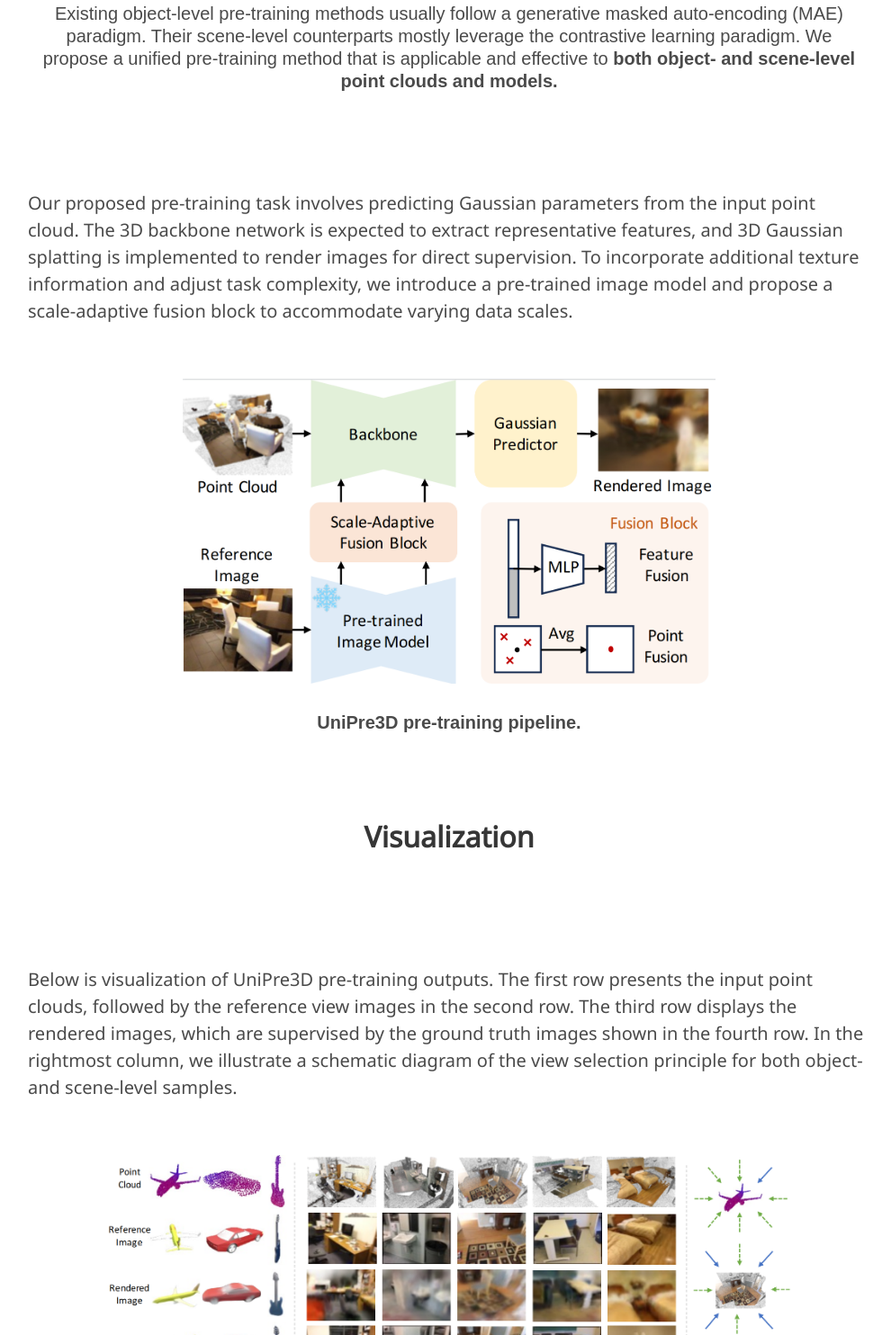
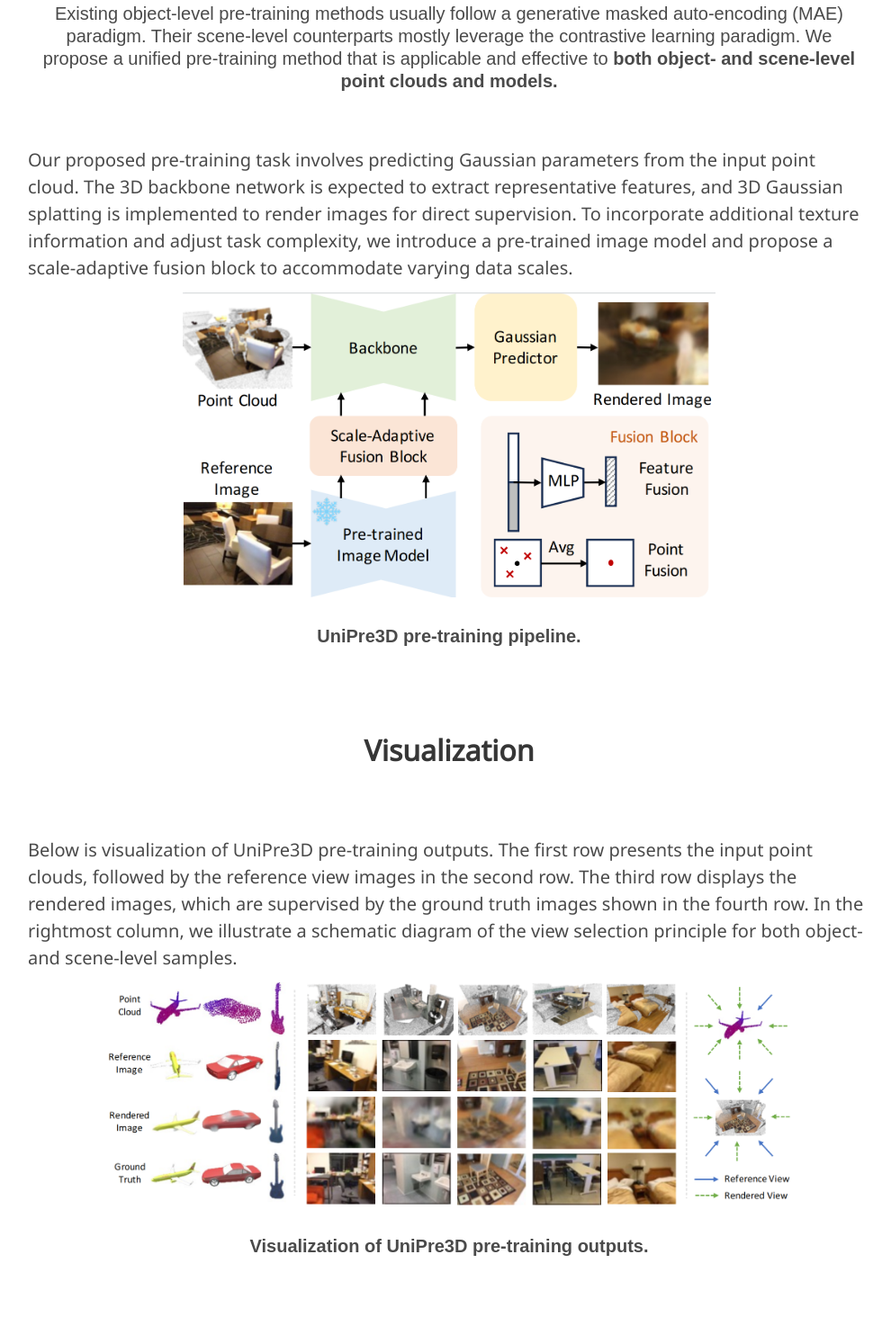
Before and after one commit to IVG-YanranZhang/UniPre3D, a plain HTML site: page index.html in a window 1280 px wide. Shown: the part 1541-3025 px from the top of the page at 90% size, without its empty margins (141-1131 px from the left). Drawn offline with nearby package versions, Linux system fonts and the light colour scheme; some icons are missing; a web font is replaced by a local one.

Commit message:
Update index.html

```diff
--- a/index.html
+++ b/index.html
@@ -221,7 +221,7 @@
   </div>
 </section>
 
-<section class="section">
+<!-- <section class="section"> -->
   <div class="container is-max-desktop">
     <!-- <div class="columns is-centered"> -->
       <div class="column is-full">
@@ -233,7 +233,7 @@
       <!-- </div> -->
     </div>
   <!-- </div> -->
-</section>
+<!-- </section> -->
 
 <section class="hero teaser">
   <div class="container is-max-desktop">
@@ -269,7 +269,7 @@
   </div>
 </section>
 
-<section class="section">
+<!-- <section class="section"> -->
   <div class="container is-max-desktop">
     <!-- <div class="columns is-centered"> -->
       <div class="column is-full">
@@ -281,7 +281,7 @@
       <!-- </div> -->
     </div>
   <!-- </div> -->
-</section>
+<!-- </section> -->
 
 
 
```
